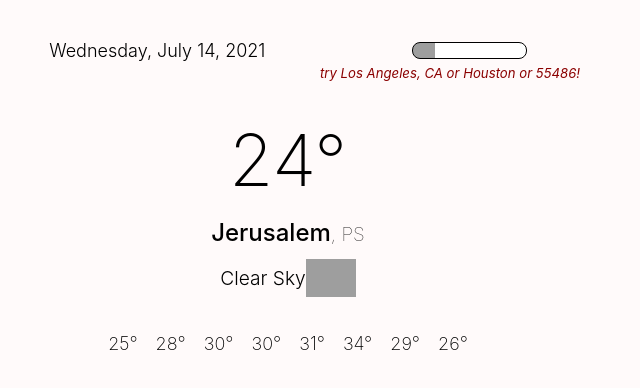
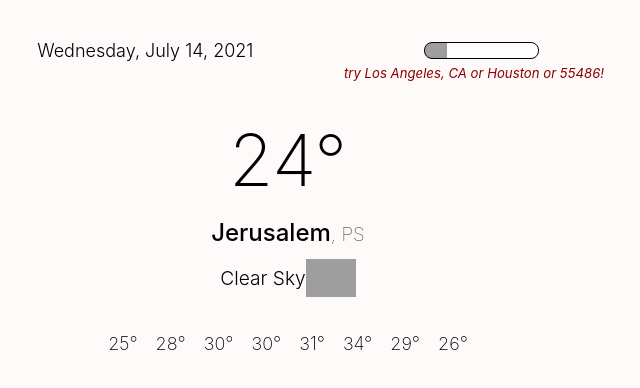
Before and after one commit to oasaleh/weather, a plain HTML site: page index.html in a window 1280 px wide. Shown: the whole page, without its empty margins (352-992 px from the left). Drawn offline with Linux system fonts and the light colour scheme; no server answers; grey boxes are pictures that could not be loaded.

Commit message:
Make width constant

```diff
--- a/stylesheet.css
+++ b/stylesheet.css
@@ -1,5 +1,5 @@
 html {
-  width: 50vw;
+  width: 688px;
   margin: auto;
   text-align: center;
   background-color: snow;
```
